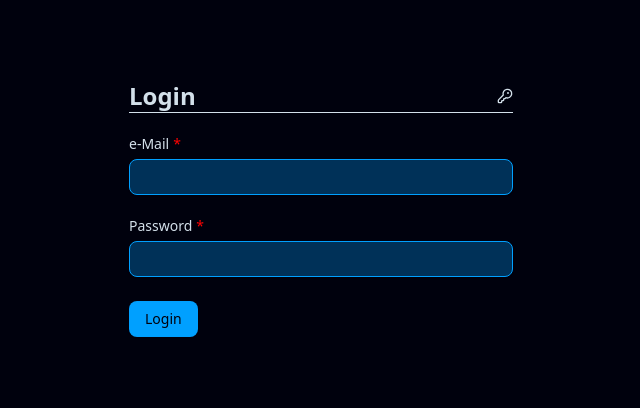
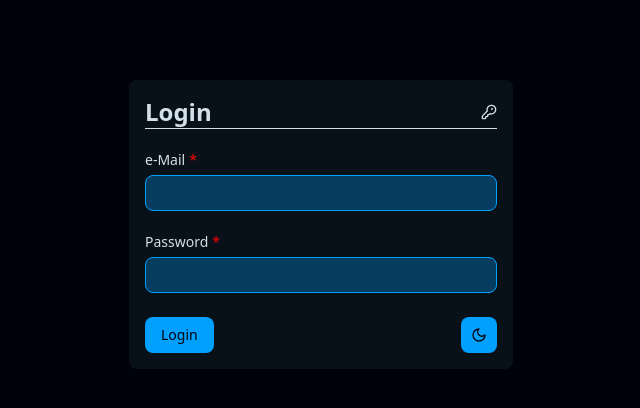
Before and after one commit to k4in/f1nance_pl4nner, a React (Vite) app: page /add in a window 1280 px wide. Shown: the top 408 px of the page, without its empty margins (319-959 px from the left). Built offline with nearby package versions, Linux system fonts and the light colour scheme; no server answers.

Commit message:
style modifications

```diff
--- a/src/components/auth/login-form.tsx
+++ b/src/components/auth/login-form.tsx
@@ -10,6 +10,7 @@ import { RequiredMarker } from '../form/required-marker';
 import { Input } from '../shadcn/input';
 import { Button } from '../shadcn/button';
 import { KeyRoundIcon } from 'lucide-react';
+import { ModeToggle } from '../mode-toggle';
 
 const schema = z.object({
   email: z.string().min(1, 'Please enter your email').email('Please enter a valid email address'),
@@ -47,7 +48,7 @@ export function LoginForm() {
   };
 
   return (
-    <div className="max-w-sm mx-auto mt-20">
+    <div className="max-w-sm mx-auto mt-20 p-4 bg-popover rounded-md">
       <div className="flex justify-between items-center border-b mb-6">
         <h1 className="text-2xl font-bold">Login</h1>
         <KeyRoundIcon className="size-4" />
@@ -88,9 +89,12 @@ export function LoginForm() {
               </FormItem>
             )}
           />
-          <Button type="submit" className="block self-start" disabled={isPending}>
-            Login
-          </Button>
+          <div className="flex justify-between items-center">
+            <Button type="submit" disabled={isPending}>
+              Login
+            </Button>
+            <ModeToggle />
+          </div>
         </form>
       </Form>
     </div>
--- a/src/components/mode-toggle.tsx
+++ b/src/components/mode-toggle.tsx
@@ -11,7 +11,7 @@ export function ModeToggle() {
   }
 
   return (
-    <Button variant="default" size="icon" onClick={handleClick}>
+    <Button type="button" variant="default" size="icon" onClick={handleClick}>
       <Sun className="rotate-0 scale-100 transition-all dark:-rotate-90 dark:scale-0" />
       <Moon className="absolute rotate-90 scale-0 transition-all dark:rotate-0 dark:scale-100" />
       <span className="sr-only">Toggle theme</span>
--- a/src/index.css
+++ b/src/index.css
@@ -7,12 +7,12 @@
   --radius: 0.625rem;
 
   /* Base layers */
-  --background: oklch(0.97 0.02 240);
+  --background: oklch(0.99 0.01 240);
   --foreground: oklch(0.15 0.04 240);
-  --card: oklch(0.99 0.01 240);
-  --card-foreground: oklch(0.15 0.04 240);
-  --popover: oklch(0.99 0.01 240);
-  --popover-foreground: oklch(0.15 0.04 240);
+  --card: oklch(0.95 0.02 240);
+  --card-foreground: var(--foreground);
+  --popover: var(--card);
+  --popover-foreground: var(--foreground);
 
   /* Brand & accents */
   --primary: oklch(0.35 0.25 230);
@@ -59,10 +59,11 @@
   /* Base layers */
   --background: oklch(0.08 0.05 240);
   --foreground: oklch(0.9 0.02 240);
-  --card: oklch(0.15 0.02 240);
-  --card-foreground: oklch(0.9 0.02 240);
-  --popover: oklch(0.15 0.02 240);
-  --popover-foreground: oklch(0.9 0.02 240);
+  /* --card: oklch(0.15 0.02 240); */
+  --card: oklch(0.173 0.02 240);
+  --card-foreground: var(--foreground);
+  --popover: var(--card);
+  --popover-foreground: var(--foreground);
 
   /* Brand & accents */
   --primary: oklch(0.65 0.25 230);
```
Also changed, not shown: src/components/shadcn/sonner.tsx (+10 -10 lines).
